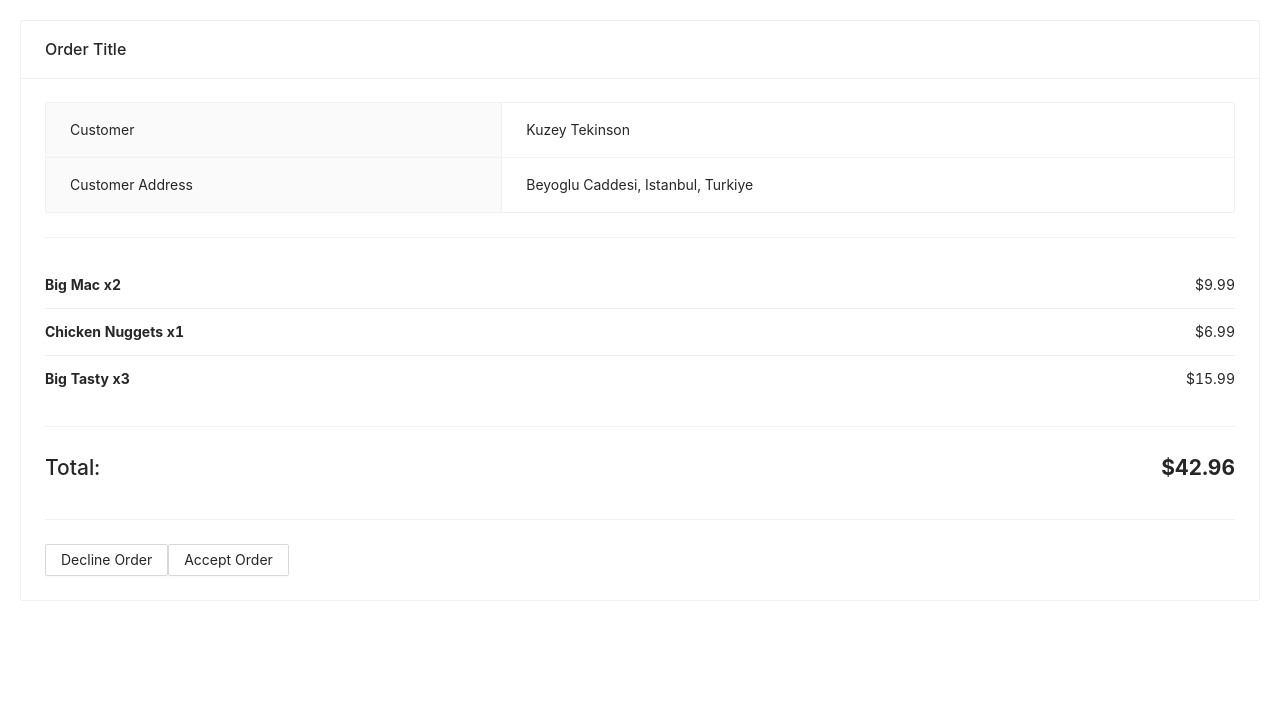
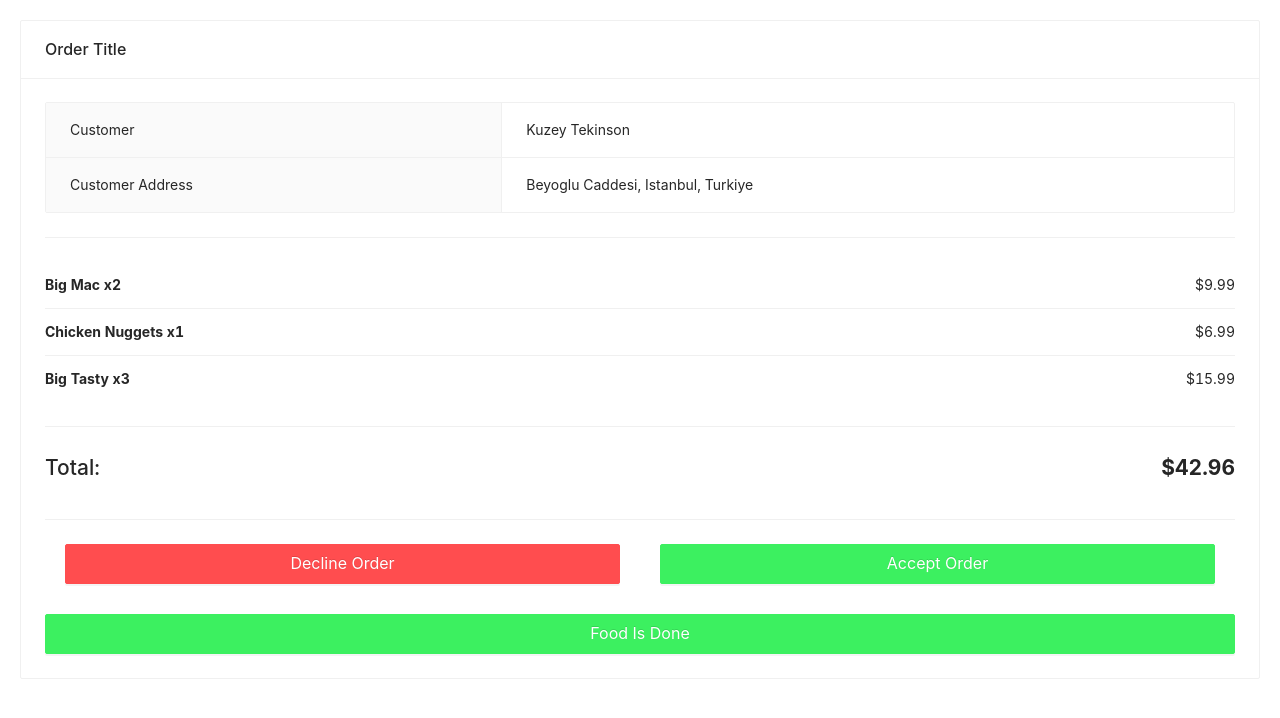
Before and after one commit to baskurts/uber-eats-restaurant-dashboard, a React (Create React App) app: page / in a window 1280 px wide. Shown: the top 718 px of the page. Built offline with nearby package versions, Linux system fonts and the light colour scheme.

Commit message:
02/05/2025

```diff
--- a/src/App.js
+++ b/src/App.js
@@ -1,58 +1,11 @@
-import { Card, Descriptions, Divider, List, Button} from 'antd';
-import dishes from '../src/assets/data/dishes.json'
-import DescriptionsItem from 'antd/lib/descriptions/Item';
+import DetailedOrder from "./modules/DetailedOrder";
 
 function App() {
   return (
-    <Card title={'Order Title'} style={{ margin: 20 }}>
-      <Descriptions bordered column={{lg: 1, md: 1, sm: 1}}>
-        <Descriptions.Item label="Customer">
-          Kuzey Tekinson
-        </Descriptions.Item>
-        <Descriptions.Item label="Customer Address">
-          Beyoglu Caddesi, Istanbul, Turkiye
-        </Descriptions.Item>
-      </Descriptions>
-      <Divider />
-      <List
-        dataSource={dishes}
-        renderItem={(dishItem) => (
-          <List.Item>
-            <div style={{fontWeight: 'bold'}}>{dishItem.name} x{dishItem.quantity}</div>
-            <div>${dishItem.price}</div>
-          </List.Item>
-        )}
-      />
-      <Divider />
-      <div style={styles.totalSumContainer}>
-        <h2>Total: </h2>
-        <h2 style={styles.totalPrice}>$42.96</h2>
-      </div>
-      <Divider />
-      <div style={styles.buttonsContainer}>
-        <Button>
-          Decline Order
-        </Button>
-        <Button>
-          Accept Order
-        </Button>
-      </div>
-    </Card>
+    <DetailedOrder />
   );
 }
 
-const styles = {
-  totalSumContainer: {
-    flexDirection: 'row',
-    display: 'flex',
-  },
-  totalPrice: {
-    marginLeft: 'auto',
-    fontWeight: 'bold'
-  },
-  buttonsContainer: {
 
-  }
-};
 
 export default App;
--- a/src/index.css
+++ b/src/index.css
@@ -1,13 +1,4 @@
-body {
-  margin: 0;
-  font-family: -apple-system, BlinkMacSystemFont, 'Segoe UI', 'Roboto', 'Oxygen',
-    'Ubuntu', 'Cantarell', 'Fira Sans', 'Droid Sans', 'Helvetica Neue',
-    sans-serif;
-  -webkit-font-smoothing: antialiased;
-  -moz-osx-font-smoothing: grayscale;
+.ant-btn-primary {
+  background-color: #3cf060 !important;
+  border-color: #3cf060 !important;
 }
-
-code {
-  font-family: source-code-pro, Menlo, Monaco, Consolas, 'Courier New',
-    monospace;
-}
--- /dev/null
+++ b/src/modules/DetailedOrder/index.js
@@ -0,0 +1,66 @@
+import { Card, Descriptions, Divider, List, Button} from 'antd';
+import dishes from '../../assets/data/dishes.json'
+
+const DetailedOrder = () => {
+    return (
+        <Card title={'Order Title'} style={{ margin: 20 }}>
+      <Descriptions bordered column={{lg: 1, md: 1, sm: 1}}>
+        <Descriptions.Item label="Customer">
+          Kuzey Tekinson
+        </Descriptions.Item>
+        <Descriptions.Item label="Customer Address">
+          Beyoglu Caddesi, Istanbul, Turkiye
+        </Descriptions.Item>
+      </Descriptions>
+      <Divider />
+      <List
+        dataSource={dishes}
+        renderItem={(dishItem) => (
+          <List.Item>
+            <div style={{fontWeight: 'bold'}}>{dishItem.name} x{dishItem.quantity}</div>
+            <div>${dishItem.price}</div>
+          </List.Item>
+        )}
+      />
+      <Divider />
+      <div style={styles.totalSumContainer}>
+        <h2>Total: </h2>
+        <h2 style={styles.totalPrice}>$42.96</h2>
+      </div>
+      <Divider />
+      <div style={styles.buttonsContainer}>
+        <Button block type="danger" size="large" style={styles.button}>
+          Decline Order
+        </Button>
+        <Button block type="primary" size="large" style={styles.button}>
+          Accept Order
+        </Button>
+      </div>
+      <Button block type="primary" size="large">
+          Food Is Done
+        </Button>
+    </Card>
+    )
+};
+
+const styles = {
+    totalSumContainer: {
+      flexDirection: 'row',
+      display: 'flex',
+    },
+    totalPrice: {
+      marginLeft: 'auto',
+      fontWeight: 'bold'
+    },
+    buttonsContainer: {
+      display: 'flex',
+      paddingBottom: 30
+    },
+    button: {
+      marginRight: 20,
+      marginLeft: 20
+    }
+
+  };
+
+export default DetailedOrder;
```
